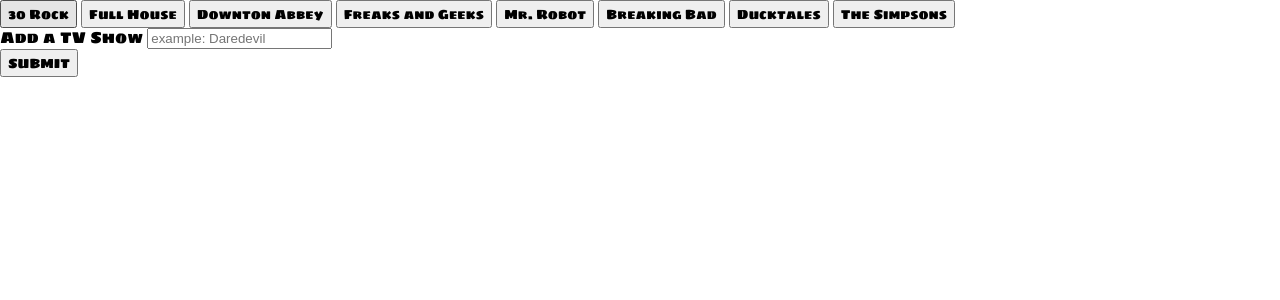
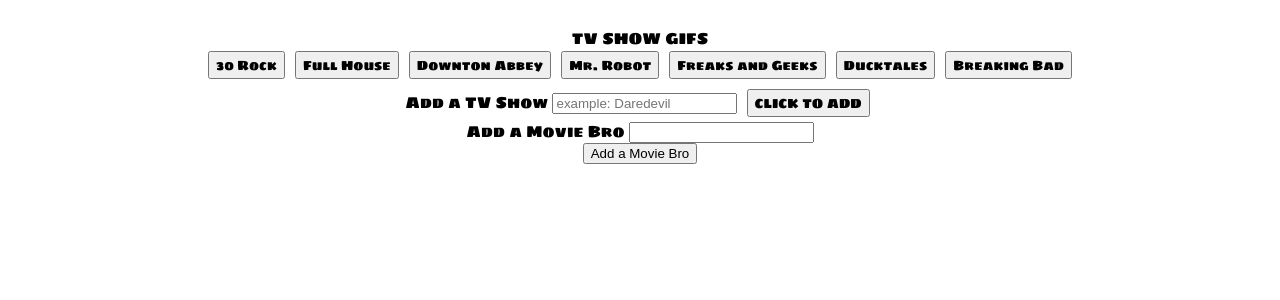
Before and after one commit to SarahReyes/week-6-giftastic, a PHP site: page / in a window 1280 px wide. Shown: the top 300 px of the page. Run offline with PHP 8.4, Linux system fonts and the light colour scheme; some libraries are stand-ins or nearby versions.

Commit message:
initial buttons are there, click works, but data is wrong, pause/animate works, entering a new show doesn't work

```diff
--- a/assets/css/style.css
+++ b/assets/css/style.css
@@ -5,7 +5,14 @@
 */
 body{
   font-family: 'Sigmar One', cursive;
+  margin: 30px;
+  text-align: center;
 }
 button {
   font-family: 'Sigmar One', cursive;
+  margin: 5px;
 }
+#gifs-appear-here {
+  text-align: left;
+  float: left;
+}
--- a/assets/javascript/app.js
+++ b/assets/javascript/app.js
@@ -21,12 +21,23 @@
 
 // bonus: have a little tv video with static playing
 
-var shows =
+var shows = ["30 Rock", "Full House", "Downton Abbey", "Mr. Robot", "Freaks and Geeks", "Ducktales", "Breaking Bad"];
 
 $(document).ready(function() {
+    // loop through the array of tv shows
+    for (var i = 0; i < shows.length; i++) {
+        // create a button tag
+        var buttonDisplay = $('<button>');
+        // add the attribute data-name to each show
+        buttonDisplay.attr('data-name', shows[i]);
+        // add the button text
+        buttonDisplay.text(shows[i]);
+        // append the button to the div
+        $('.buttons-appear-here').append(buttonDisplay);
+    }
     $('button').on('click', function(){
-        var tvShow = $(this).data('show');
-        var queryURL = "https://api.giphy.com/v1/gifs/search?q=" + tvShow + "&api_key=dc6zaTOxFJmzC&limit=5";
+        var tvShow = $(this).data('shows');
+        var queryURL = "https://api.giphy.com/v1/gifs/search?q=" + tvShow + "&api_key=dc6zaTOxFJmzC&limit=6";
 
         $.ajax({
             url: queryURL,
@@ -36,31 +47,18 @@
             // check the JSON
             console.log(queryURL);
             console.log(response);
-
             // create a variable for grabbing the data
             var results = response.data;
 
-
-
-
-            // This function handles events where one button is clicked
+            // user clicks submit button function
             $('.btn btn-primary').on('click', function(){
-
-                // This line of code will grab the input from the textbox
-                var show = $('.form-control').val().trim();
-
-                // The movie from the textbox is then added to our array
-                movies.push(movie);
-
-                // Our array then runs which handles the processing of our movie array
-                renderButtons();
-
-                // We have this line so that users can hit "enter" instead of clicking on ht button and it won't move to the next page
-                return false;
-            })
-
-
-
+                // grab the value from the text box
+                var userShow = $('#inputShowName').val().trim();
+                // add the value to the array
+                shows.push(userShow);
+                //testing the submit button
+                console.log("I entered " + userShow);
+            });
 
 
             for (var i = 0; i < response.data.length; i++) {
@@ -74,7 +72,7 @@
                 // append gifImage to the div
                 tvShowDiv.append(gifImage);
                 // prepend the div to a bigger div that holds all of the gifs that appear
-                $('#gifsAppearHere').prepend(tvShowDiv);
+                $('#gifs-appear-here').prepend(tvShowDiv);
 
                 // create an img tag for the gif
                 var gifImage = $('<img>');
@@ -89,6 +87,7 @@
                 gifImage.attr('data-state', 'still');
             }
             $('img').on('click', function() {
+                // test the click
                 console.log("I clicked");
                 // set a variable to attribute the data state
                 var stateOfGif = $(this).attr('data-state');
--- a/index.html
+++ b/index.html
@@ -10,27 +10,34 @@
   </head>
 
   <body>
-    <!-- buttons for user to click -->
-    <button data-show="30 Rock">30 Rock</button>
-    <button data-show="Full House">Full House</button>
-    <button data-show="Downton Abbey">Downton Abbey</button>
-    <button data-show="Freaks and Geeks">Freaks and Geeks</button>
-    <button data-show="Mr. Robot">Mr. Robot</button>
-    <button data-show="Breaking Bad">Breaking Bad</button>
-    <button data-show="Ducktales">Ducktales</button>
-    <button data-show="The Simpsons">The Simpsons</button>
+    <div class="container">
+      <h1>TV SHOW GIFS</h1>
+      <!-- div for the buttons -->
+      <div class="buttons-appear-here"></div>
 
-    <div class="container">
+
       <!-- bootstrap for user to enter their own animal -->
-      <form class="form-inline">
-        <div class="form-group">
-          <label for="exampleInputName2">Add a TV Show</label>
-          <input type="text" class="form-control" id="exampleInputName2" placeholder="example: Daredevil">
-        </div>
-        <button type="submit" class="btn btn-primary">SUBMIT</button>
+      <form class="shows-form">
+        <label for="inputShowName">Add a TV Show</label>
+        <input type="text" class="form-control" id="inputShowName" placeholder="example: Daredevil">
+        <button type="submit" class="btn btn-primary" value="Click To Add">CLICK TO ADD</button>
       </form>
+
+
+      <form id="movie-form">
+        <label for="movie-input">Add a Movie Bro</label>
+        <input type="text" id="movie-input"><br>
+        <!-- Button triggers new movie to be added -->
+        <input id="addMovie" type="submit" value="Add a Movie Bro">
+      </form>
+
+
+
+
+
+
       <!-- div for the gifs -->
-      <div id="gifsAppearHere"></div>
+      <div id="gifs-appear-here"></div>
 
     </div>
 
```
